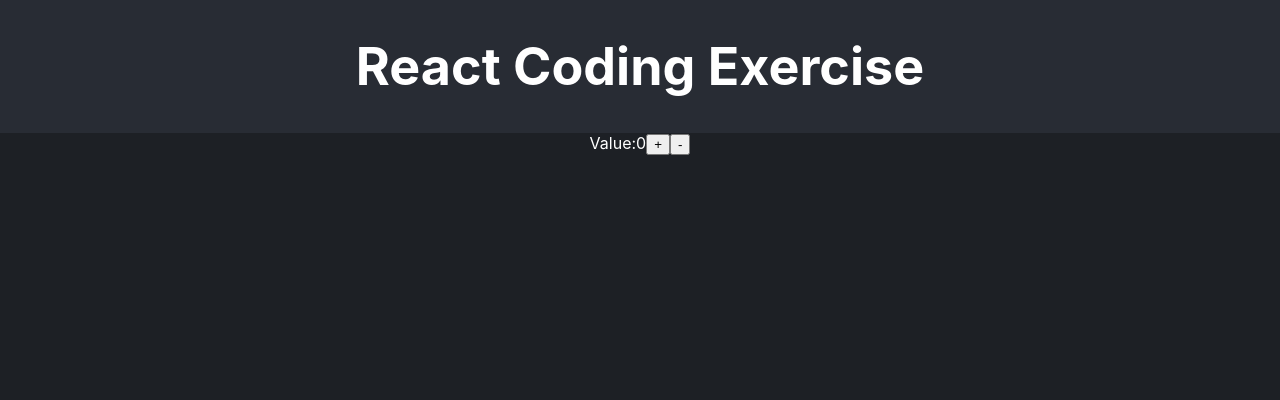
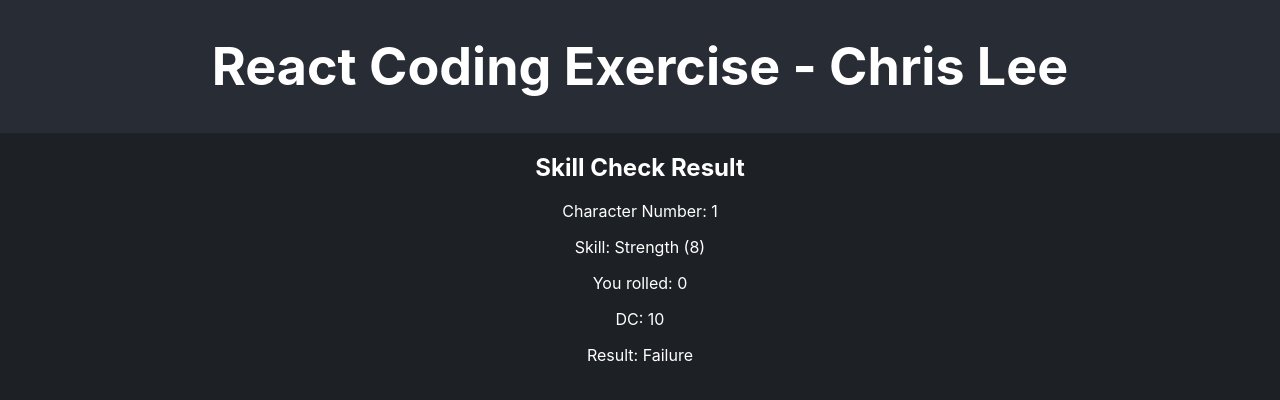
Before and after one commit to teihyung/recruiting-webapp-character, a React (Create React App) app: page / in a window 1280 px wide. Shown: the top 400 px of the page. Built offline with nearby package versions, Linux system fonts and the light colour scheme.

Commit message:
First commit that contains basic layout of Result component

```diff
--- a/src/App.tsx
+++ b/src/App.tsx
@@ -1,21 +1,35 @@
 import { useState } from 'react';
 import './App.css';
-import { ATTRIBUTE_LIST, CLASS_LIST, SKILL_LIST } from './consts.js';
+import { ATTRIBUTE_LIST, CLASS_LIST, SKILL_LIST} from './consts';
+
+import {Result} from '../src/component/Result';
 
 
 function App() {
   const [num, setNum] = useState<number>(0);
+  const maxAttribute = 70;
+
+  const selectedCharacter = CLASS_LIST['Barbarian'];
+  console.log(selectedCharacter);
+
   return (
     <div className="App">
       <header className="App-header">
-        <h1>React Coding Exercise</h1>
+        <h1>React Coding Exercise - Chris Lee</h1>
       </header>
       <section className="App-section">
+
+
+
         <div>
-          Value:
+          {/* Value:
           {num}
           <button>+</button>
-          <button>-</button>
+          <button>-</button> */}
+
+          <Result id={1} skill="Strength" rolledNum={num} DCNumber={10} />
+
+          {/* <Result /> */}
         </div>
       </section>
     </div>
--- /dev/null
+++ b/src/component/Result.tsx
@@ -0,0 +1,18 @@
+export function Result({ id, skill, rolledNum = 0, DCNumber = 0 }: { id: number, skill: string, rolledNum: number, DCNumber: number }) {
+    const skillValue = 8;
+
+    function resultIdentifier() {
+        return (skillValue + rolledNum) >= DCNumber ? "Success" : "Failure";
+    }
+
+    return (
+        <div>
+            <h1>Skill Check Result</h1>
+            <p>Character Number: {id}</p>
+            <p>Skill: {skill} ({skillValue})</p>
+            <p>You rolled: {rolledNum}</p>
+            <p>DC: {DCNumber}</p>
+            <p>Result: {resultIdentifier()}</p>
+        </div>
+    );
+}
--- a/src/consts.ts
+++ b/src/consts.ts
@@ -1,4 +1,5 @@
 import type { Attributes, Class } from "./types";
+
 
 export const ATTRIBUTE_LIST = [
     'Strength',
```
Also changed, not shown: src/component/Attribute.tsx (added), src/component/Class.tsx (added), src/component/Skill.tsx (added).
